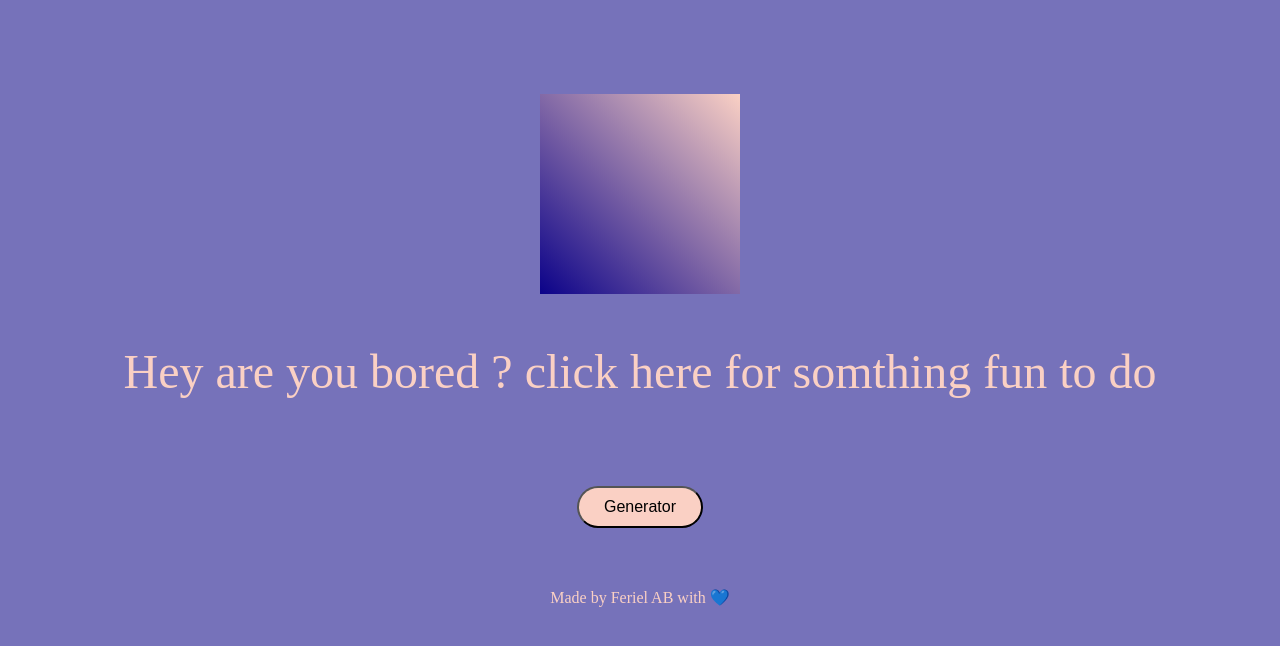
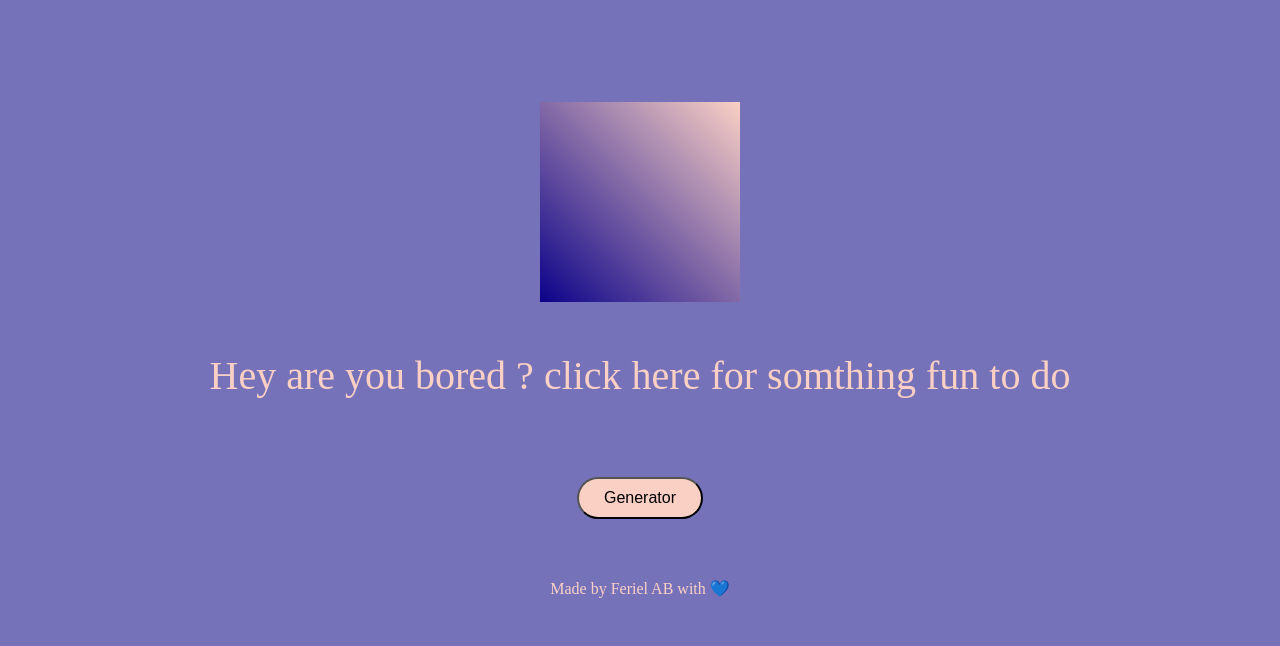
Before and after one commit to Sunshinering/stuff-to-do-, a plain HTML site: page index.html in a window 1280 px wide. Drawn offline with Linux system fonts and the light colour scheme.

Commit message:
styles.css

```diff
--- a/styles.css
+++ b/styles.css
@@ -38,7 +38,7 @@ body
 .phrase{
     flex-shrink: 0;
     text-align: center;
-    font-size: 3em;
+    font-size: 2.5em;
     color:#fad0c4;
     margin-bottom: 20px;
 }
@@ -51,9 +51,10 @@ body
 .link{
 padding: 10px 25px;
 flex-shrink: 0;
-font-size: 1.5em;
+font-size: 1em;
 color: #0b0289;
 margin-bottom: 40px;
+text-align: center;
 }
 
 .btn-container {
```
